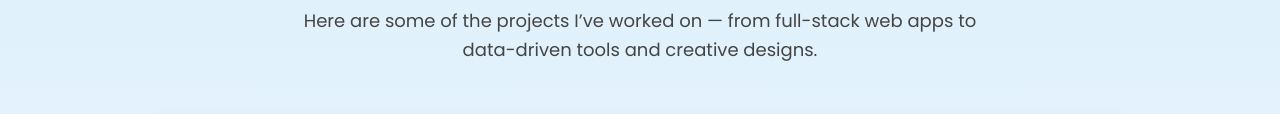
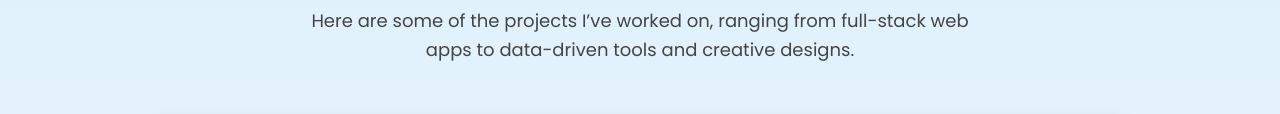
Before and after one commit to umapatel5/Personal-Website, a plain HTML site: page portfolio.html in a window 1280 px wide. Shown: the part 318-432 px from the top of the page. Drawn offline with Linux system fonts and the light colour scheme.

Commit message:
Update portfolio.html

```diff
--- a/portfolio.html
+++ b/portfolio.html
@@ -18,7 +18,7 @@
   <section class="portfolio-section">
     <h1>My Projects</h1>
     <p class="portfolio-intro">
-      Here are some of the projects I’ve worked on — from full-stack web apps to data-driven tools and creative designs.
+       Here are some of the projects I’ve worked on, ranging from full-stack web apps to data-driven tools and creative designs.
     </p>
 
     <div class="projects-container">
```
